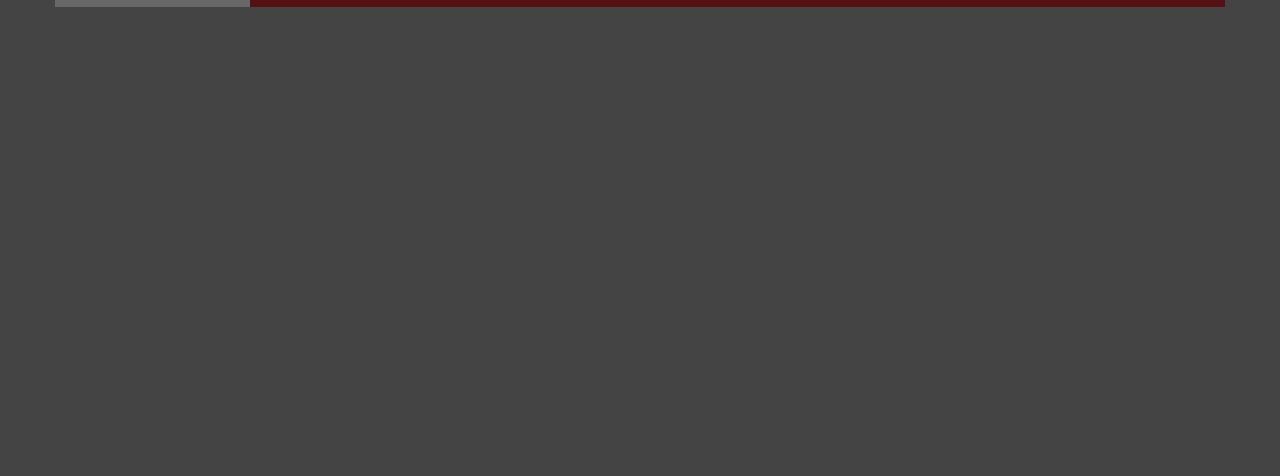
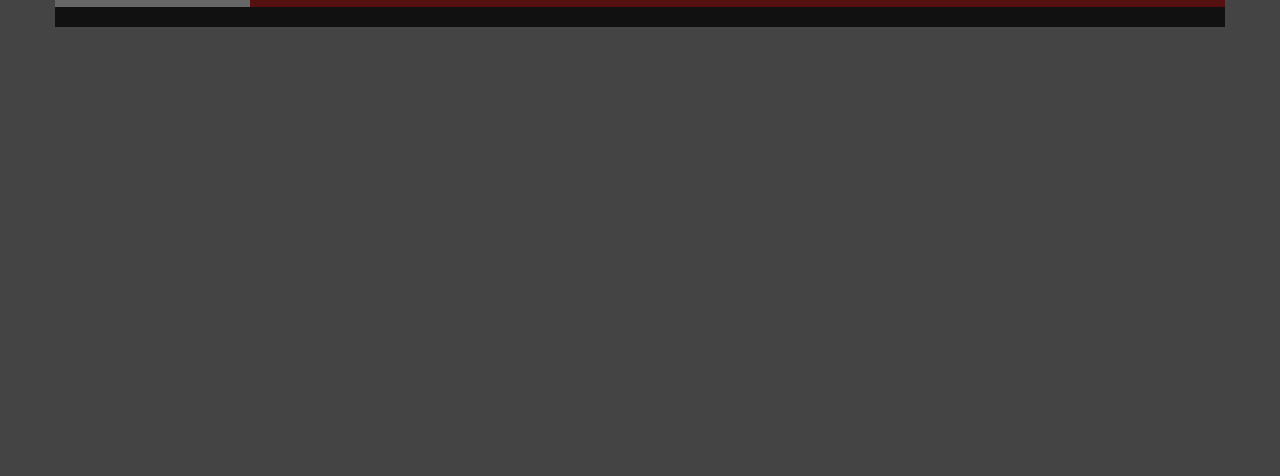
Before and after one commit to hazlema/MooClock, a plain HTML site: page index.html in a window 1280 px wide. Shown: the part 324-800 px from the top of the page. Drawn offline with Linux system fonts and the light colour scheme.

Commit message:
Fixed animation again, minor UI changes

```diff
--- a/index.html
+++ b/index.html
@@ -55,6 +55,10 @@
 				</div>
 			</div>
 		</div>
+		<div class="row">
+			<div class="col-sm-12 logo nav-bar">
+		</div>
+
 	</div>
 
 </body>
--- a/js/clock.js
+++ b/js/clock.js
@@ -25,6 +25,7 @@ var Clock = new Class({
 		var self = this;
 
 		document.getElements('.commandButton').addEvent('click', function (e) {
+			e.stopPropagation();
 			clearInterval(this.isRunning);
 
 			if (!this.hasClass('active')) {
```
